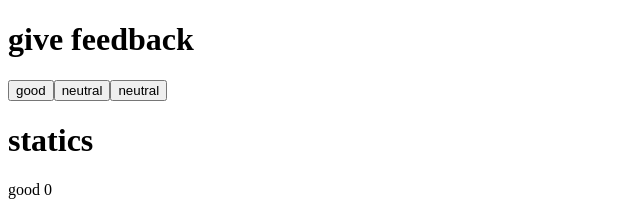
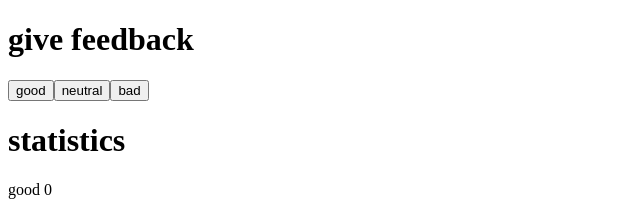
Before and after one commit to CavalliB/Ejercicios-react, a React (Vite) app: page / in a window 1280 px wide. Shown: the top 209 px of the page, without its empty margins (0-640 px from the left). Built offline with nearby package versions, Linux system fonts and the light colour scheme.

Commit message:
ejercicio 1.8

```diff
--- a/src/App.jsx
+++ b/src/App.jsx
@@ -1,37 +1,20 @@
 import { useState } from 'react'
+import Statistics from './Statistics'
 
 const App = () => {
-  // guarda los clics de cada botón en su propio estado
   const [good, setGood] = useState(0)
   const [neutral, setNeutral] = useState(0)
   const [bad, setBad] = useState(0)
 
-  const goodclick = () => {
-    setGood(good + 1)
-  }
-  const neutralclick = () => {
-    setNeutral(neutral + 1)
-  }
-  const badclick = () => {
-    setBad(bad + 1)
-  }
-
-
   return (
     <div>
       <h1>give feedback</h1>
-      <button onClick={goodclick}>good</button>
-      <button onClick={neutralclick}>neutral</button>
-      <button onClick={badclick}>neutral</button>
+      <button onClick={() => setGood(good + 1)}>good</button>
+      <button onClick={() => setNeutral(neutral + 1)}>neutral</button>
+      <button onClick={() => setBad(bad + 1)}>bad</button>
 
-      <h1>statics</h1>
-      <p>good {good}</p>
-      <p>neutral {neutral}</p>
-      <p>bad {bad}</p>
-      <p>all {good+neutral+bad}</p>
-      <p>average {(good - bad) / (good+neutral+bad)}</p>
-      <p>positive {(good / (good+neutral+bad)) * 100}%</p>
-
+      <h1>statistics</h1>
+      <Statistics good={good} neutral={neutral} bad={bad} />
     </div>
   )
 }
--- /dev/null
+++ b/src/Statistics.jsx
@@ -0,0 +1,19 @@
+const Statistics = ({ good, neutral, bad }) => {
+
+    const all = good + neutral + bad
+    const average = (good - bad) / all
+    const positive = (good / all) * 100
+
+    return (
+    <div>
+        <p>good {good}</p>
+        <p>neutral {neutral}</p>
+        <p>bad {bad}</p>
+        <p>all {all}</p>
+        <p>average {average}</p>
+        <p>positive {positive}%</p>
+    </div>
+    )
+}
+
+export default Statistics
```
